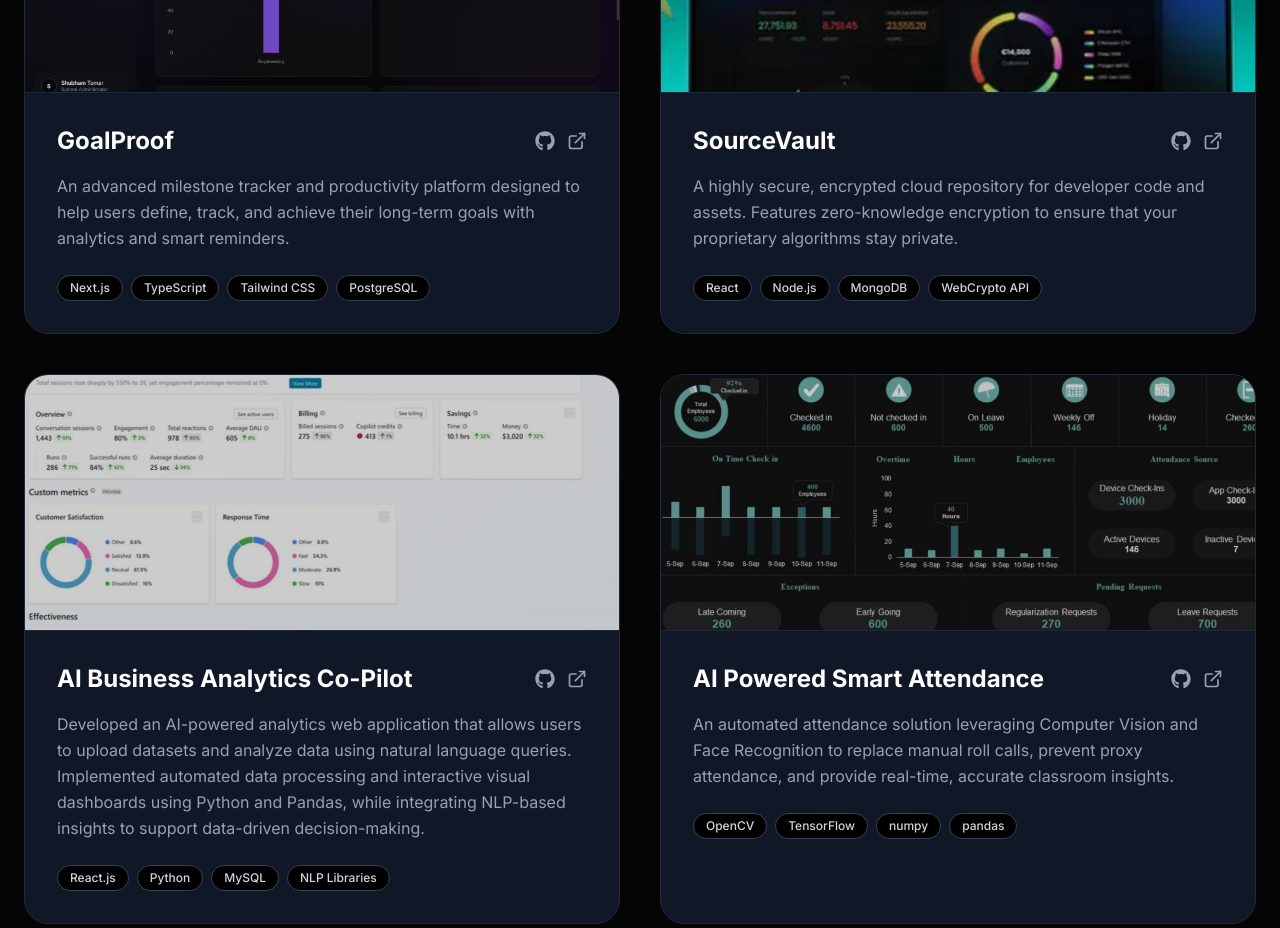
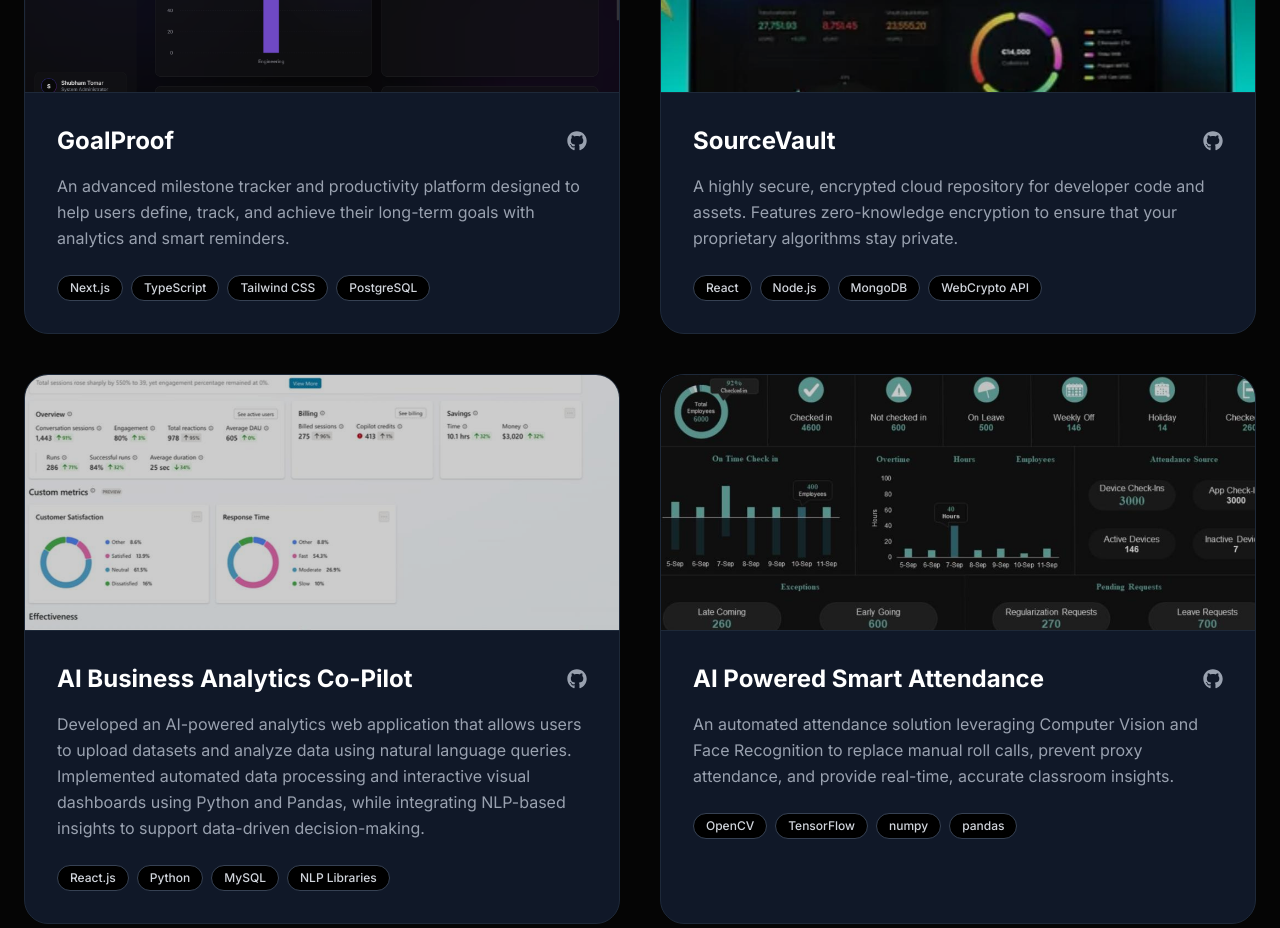
Before and after one commit to RitikaSingh2005/My-Portfolio, a Next.js app: page / in a window 1280 px wide. Shown: the part 2220-3148 px from the top of the page. Built offline with nearby package versions, Linux system fonts and the light colour scheme.

Commit message:
Remove external live link logo from project cards

```diff
--- a/src/components/Projects.tsx
+++ b/src/components/Projects.tsx
@@ -100,15 +100,7 @@ export default function Projects() {
                     <a href="https://github.com/RitikaSingh2005" target="_blank" rel="noopener noreferrer" className="text-gray-400 hover:text-white transition-colors">
                       <FaGithub className="w-5 h-5" />
                     </a>
-                    {project.liveLink ? (
-                      <a href={project.liveLink} target="_blank" rel="noopener noreferrer" className="text-gray-400 hover:text-[var(--color-neon-purple)] transition-colors">
-                        <ExternalLink className="w-5 h-5" />
-                      </a>
-                    ) : (
-                      <button className="text-gray-400 hover:text-[var(--color-neon-purple)] transition-colors">
-                        <ExternalLink className="w-5 h-5" />
-                      </button>
-                    )}
+
                   </div>
                 </div>
 
```
